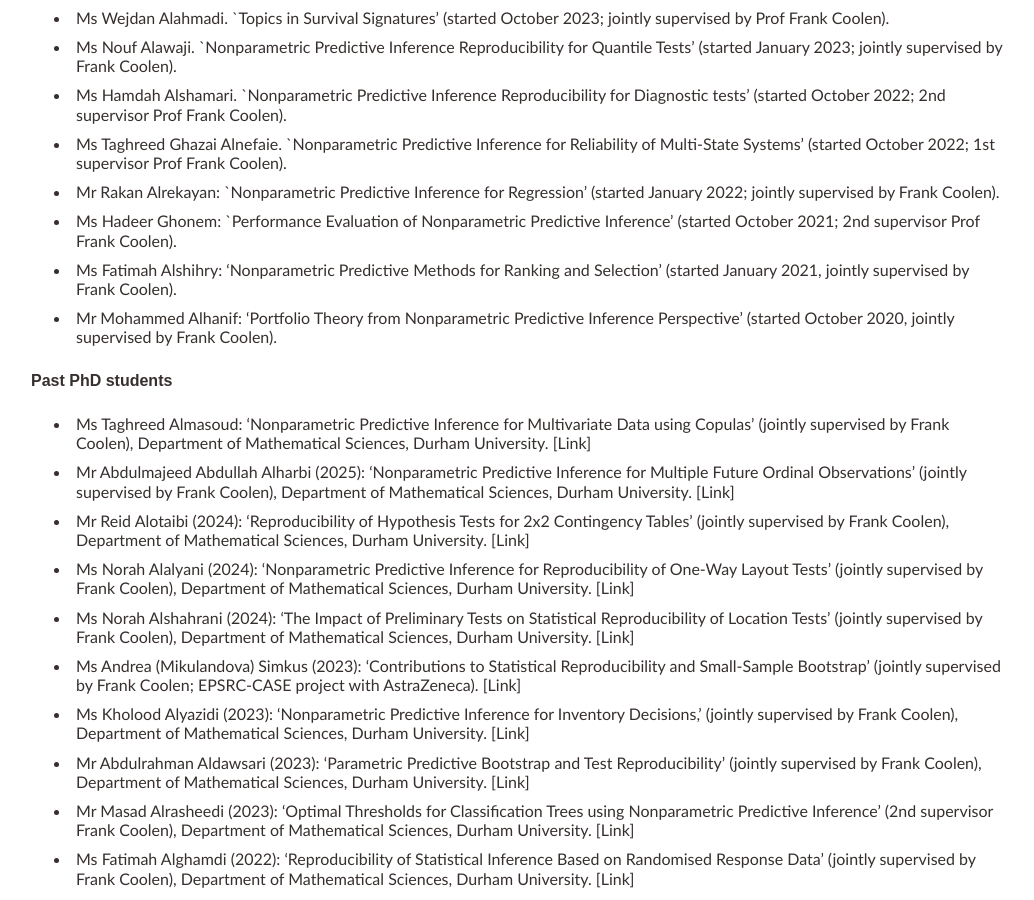
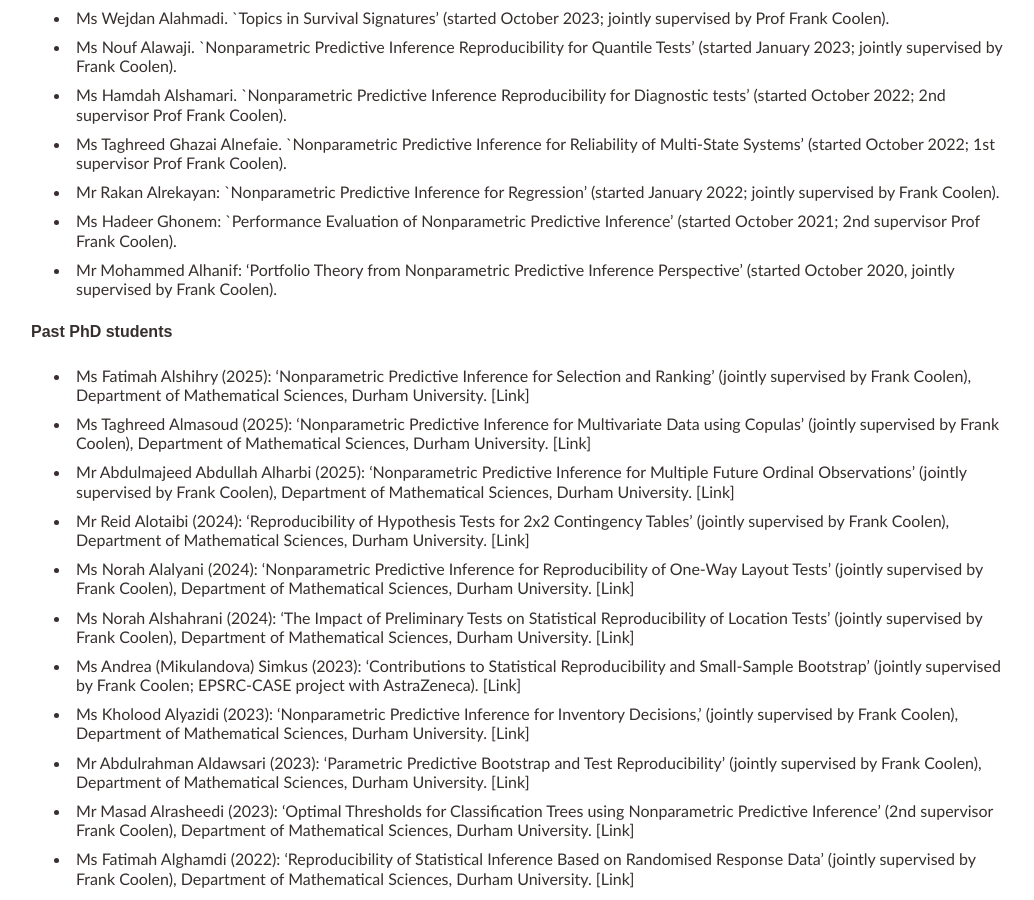
Before and after one commit to tmaturi/tahanimaturi, a Jekyll site: the page built from research.md, in a window 1280 px wide and 900 px high, scrolled down 612 px. Shown: the whole window, without its empty margins (120-1154 px from the left). Built offline with Jekyll 4.4.1, drawn with Linux system fonts in a browser that asks for light colours; our own code applies the rules of GitHub Pages for plain Markdown files.

Commit message:
Update research.md

```diff
--- a/research.md
+++ b/research.md
@@ -35,9 +35,6 @@ title: Research
 
 - Ms Hadeer Ghonem: `Performance Evaluation of Nonparametric Predictive Inference'  (started October 2021; 2nd supervisor Prof Frank Coolen).
 
-- Ms Fatimah Alshihry: 'Nonparametric Predictive Methods for Ranking and Selection' (started January 2021, jointly supervised by Frank Coolen).
-
-
 
 - Mr Mohammed Alhanif: 'Portfolio Theory from Nonparametric Predictive Inference Perspective' (started October 2020, jointly supervised by Frank Coolen).
 
@@ -52,7 +49,10 @@ title: Research
 ### Past PhD students
 <br>
 
-- Ms Taghreed Almasoud: 'Nonparametric Predictive Inference for Multivariate Data using Copulas' (jointly supervised by Frank Coolen),  Department of Mathematical Sciences, Durham University. [[Link]](https://etheses.dur.ac.uk/16176/)
+- Ms Fatimah Alshihry (2025): 'Nonparametric Predictive Inference for Selection and
+Ranking' (jointly supervised by Frank Coolen), Department of Mathematical Sciences, Durham University. [[Link]](https://etheses.dur.ac.uk/16269/)
+
+- Ms Taghreed Almasoud (2025): 'Nonparametric Predictive Inference for Multivariate Data using Copulas' (jointly supervised by Frank Coolen),  Department of Mathematical Sciences, Durham University. [[Link]](https://etheses.dur.ac.uk/16176/)
 
 - Mr Abdulmajeed Abdullah Alharbi (2025): 'Nonparametric Predictive Inference for Multiple Future Ordinal Observations' (jointly supervised by Frank Coolen),  Department of Mathematical Sciences, Durham University. [[Link]](https://etheses.dur.ac.uk/15908/)
 
```
